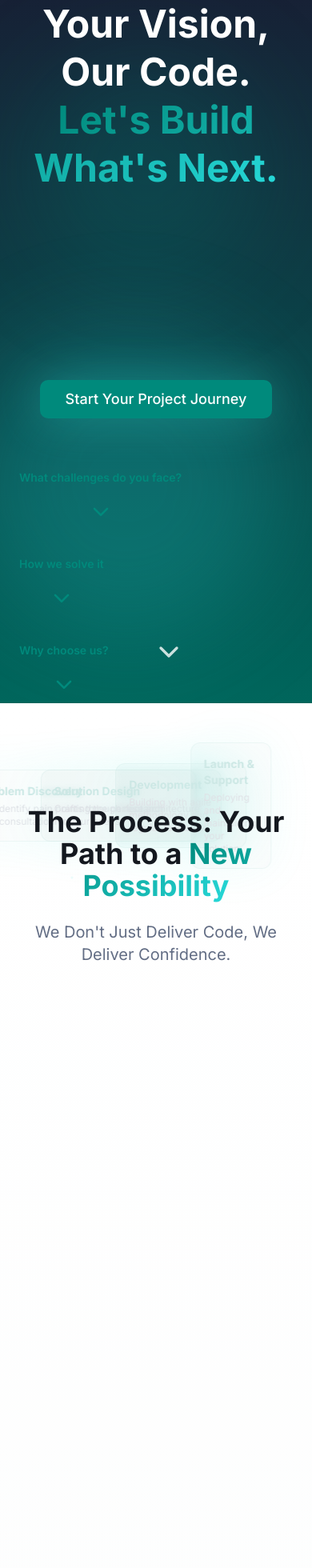
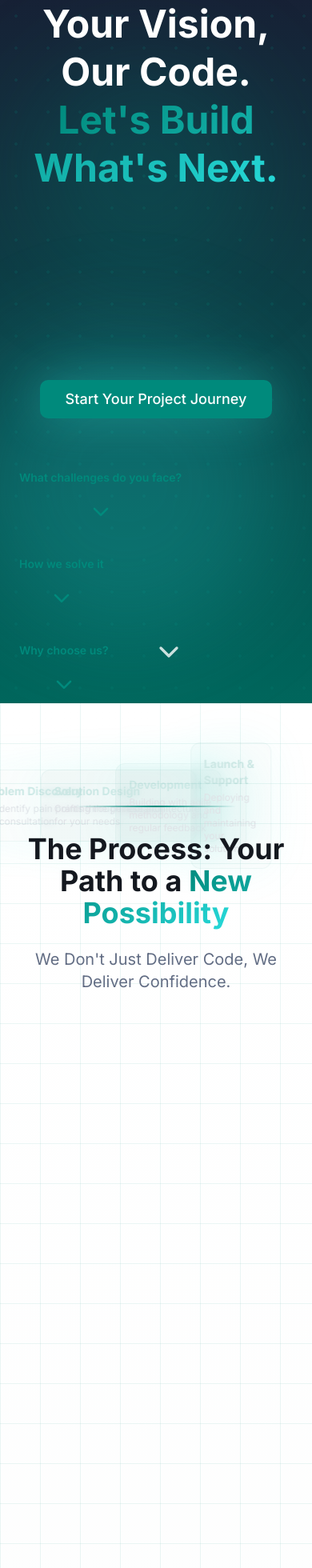
Before and after one commit to sharkmemes/thulium-storyteller, a React (Vite) app: page / in a window 390 px wide. Shown: the top 1960 px of the page at 80% size. Built offline with nearby package versions, Linux system fonts and the light colour scheme; the HTML template or start-up script is replaced by a standard one.

Commit message:
Add grid and line reveals

```diff
--- a/src/components/CTASection.tsx
+++ b/src/components/CTASection.tsx
@@ -1,10 +1,14 @@
 import { motion } from 'framer-motion';
 import { Button } from '@/components/ui/button';
 import { ArrowRight, Mail, Calendar } from 'lucide-react';
+import GridBackground from './GridBackground';
+import DecorativeLine from './DecorativeLine';
+import ScrollReveal from './ScrollReveal';
 
 const CTASection = () => {
   return (
     <section className="py-32 bg-gradient-hero relative overflow-hidden">
+      <GridBackground variant="dots" opacity={0.12} />
       {/* Animated background elements */}
       <div className="absolute inset-0 overflow-hidden">
         <div className="absolute top-1/4 left-1/4 w-96 h-96 bg-primary/20 rounded-full blur-3xl animate-float" />
@@ -12,16 +16,13 @@ const CTASection = () => {
       </div>
 
       <div className="container mx-auto px-6 relative z-10">
-        <motion.div
-          initial={{ opacity: 0, y: 30 }}
-          whileInView={{ opacity: 1, y: 0 }}
-          viewport={{ once: true }}
-          className="max-w-5xl mx-auto text-center"
-        >
-          <h2 className="text-5xl md:text-7xl font-bold text-white mb-8 leading-tight">
-            Let's Build the{' '}
-            <span className="text-gradient">Next Possibility</span>
-          </h2>
+        <ScrollReveal direction="fade">
+          <div className="max-w-5xl mx-auto text-center">
+            <DecorativeLine className="mx-auto mb-12" width="250px" />
+            <h2 className="text-5xl md:text-7xl font-bold text-white mb-8 leading-tight">
+              Let's Build the{' '}
+              <span className="text-gradient">Next Possibility</span>
+            </h2>
 
           <p className="text-xl md:text-3xl text-gray-200 mb-12 leading-relaxed">
             Every breakthrough starts with a conversation.
@@ -73,7 +74,8 @@ const CTASection = () => {
               <div className="h-12 w-32 bg-white/20 rounded backdrop-blur-sm" />
             </div>
           </motion.div>
-        </motion.div>
+          </div>
+        </ScrollReveal>
       </div>
     </section>
   );
--- /dev/null
+++ b/src/components/DecorativeLine.tsx
@@ -0,0 +1,35 @@
+import { motion } from 'framer-motion';
+
+interface DecorativeLineProps {
+  orientation?: 'horizontal' | 'vertical';
+  width?: string;
+  height?: string;
+  className?: string;
+  delay?: number;
+}
+
+const DecorativeLine = ({
+  orientation = 'horizontal',
+  width = '100%',
+  height = '2px',
+  className = '',
+  delay = 0,
+}: DecorativeLineProps) => {
+  const isHorizontal = orientation === 'horizontal';
+
+  return (
+    <motion.div
+      className={`bg-gradient-to-r from-transparent via-primary to-transparent ${className}`}
+      style={{
+        width: isHorizontal ? width : height,
+        height: isHorizontal ? height : width,
+      }}
+      initial={{ scaleX: isHorizontal ? 0 : 1, scaleY: isHorizontal ? 1 : 0, opacity: 0 }}
+      whileInView={{ scaleX: 1, scaleY: 1, opacity: 1 }}
+      viewport={{ once: true }}
+      transition={{ duration: 1, delay, ease: 'easeInOut' }}
+    />
+  );
+};
+
+export default DecorativeLine;
--- /dev/null
+++ b/src/components/GridBackground.tsx
@@ -0,0 +1,55 @@
+import { motion } from 'framer-motion';
+
+interface GridBackgroundProps {
+  variant?: 'default' | 'dots' | 'lines';
+  opacity?: number;
+  className?: string;
+}
+
+const GridBackground = ({ variant = 'default', opacity = 0.1, className = '' }: GridBackgroundProps) => {
+  return (
+    <div className={`absolute inset-0 overflow-hidden pointer-events-none ${className}`}>
+      {variant === 'default' && (
+        <div
+          className="absolute inset-0"
+          style={{
+            backgroundImage: `linear-gradient(hsl(var(--primary) / ${opacity}) 1px, transparent 1px), linear-gradient(90deg, hsl(var(--primary) / ${opacity}) 1px, transparent 1px)`,
+            backgroundSize: '50px 50px',
+          }}
+        />
+      )}
+
+      {variant === 'dots' && (
+        <div
+          className="absolute inset-0"
+          style={{
+            backgroundImage: `radial-gradient(circle, hsl(var(--primary) / ${opacity}) 2px, transparent 2px)`,
+            backgroundSize: '40px 40px',
+          }}
+        />
+      )}
+
+      {variant === 'lines' && (
+        <>
+          {[...Array(20)].map((_, i) => (
+            <motion.div
+              key={i}
+              className="absolute h-px bg-primary"
+              style={{
+                top: `${i * 5}%`,
+                left: 0,
+                right: 0,
+                opacity: opacity,
+              }}
+              initial={{ scaleX: 0 }}
+              animate={{ scaleX: 1 }}
+              transition={{ duration: 1, delay: i * 0.05 }}
+            />
+          ))}
+        </>
+      )}
+    </div>
+  );
+};
+
+export default GridBackground;
--- a/src/components/Hero.tsx
+++ b/src/components/Hero.tsx
@@ -5,6 +5,8 @@ import { Button } from '@/components/ui/button';
 import gsap from 'gsap';
 import { ScrollTrigger } from 'gsap/ScrollTrigger';
 import InteractiveArrow from './InteractiveArrow';
+import GridBackground from './GridBackground';
+import DecorativeLine from './DecorativeLine';
 
 gsap.registerPlugin(ScrollTrigger);
 
@@ -65,6 +67,8 @@ const Hero = () => {
       ref={heroRef}
       className="relative min-h-screen flex items-center justify-center overflow-hidden bg-gradient-hero"
     >
+      <GridBackground variant="dots" opacity={0.15} />
+
       {/* Animated background elements */}
       <div className="absolute inset-0 overflow-hidden">
         <div className="absolute top-20 left-10 w-72 h-72 bg-primary/20 rounded-full blur-3xl animate-float" />
--- a/src/components/ImpactSection.tsx
+++ b/src/components/ImpactSection.tsx
@@ -3,6 +3,9 @@ import { motion } from 'framer-motion';
 import gsap from 'gsap';
 import { ScrollTrigger } from 'gsap/ScrollTrigger';
 import { TrendingUp, TrendingDown, Zap, Users } from 'lucide-react';
+import GridBackground from './GridBackground';
+import DecorativeLine from './DecorativeLine';
+import ScrollReveal from './ScrollReveal';
 
 gsap.registerPlugin(ScrollTrigger);
 
@@ -52,21 +55,20 @@ const ImpactSection = () => {
   }, []);
 
   return (
-    <section ref={sectionRef} className="py-32 bg-secondary overflow-hidden">
-      <div className="container mx-auto px-6 mb-12">
-        <motion.div
-          initial={{ opacity: 0, y: 20 }}
-          whileInView={{ opacity: 1, y: 0 }}
-          viewport={{ once: true }}
-          className="text-center"
-        >
+    <section ref={sectionRef} className="py-32 bg-secondary overflow-hidden relative">
+      <GridBackground variant="lines" opacity={0.05} />
+      <div className="container mx-auto px-6 mb-12 relative z-10">
+        <ScrollReveal direction="fade">
+          <div className="text-center">
+            <DecorativeLine className="mx-auto mb-8" width="180px" />
             <h2 className="text-4xl md:text-6xl font-bold text-white mb-6">
               The <span className="text-gradient">Impact</span>
             </h2>
             <p className="text-xl md:text-2xl text-gray-300 max-w-3xl mx-auto">
               Real Results. Real Success Stories.
             </p>
-        </motion.div>
+          </div>
+        </ScrollReveal>
       </div>
 
       <div ref={containerRef} className="relative h-[600px]">
@@ -89,8 +91,8 @@ const ImpactSection = () => {
               {impacts.map((impact, index) => {
                 const Icon = impact.icon;
                 return (
+                  <ScrollReveal key={index} direction="up" delay={index * 0.1}>
                     <motion.div
-                    key={index}
                       className={`metric-${index} bg-white/10 backdrop-blur-lg rounded-2xl p-8 border border-white/20 hover:border-primary transition-smooth`}
                       whileHover={{ scale: 1.05 }}
                     >
@@ -100,6 +102,7 @@ const ImpactSection = () => {
                     </div>
                     <div className="text-xl text-gray-300">{impact.label}</div>
                   </motion.div>
+                  </ScrollReveal>
                 );
               })}
             </div>
--- a/src/components/ProcessSection.tsx
+++ b/src/components/ProcessSection.tsx
@@ -5,6 +5,9 @@ import { ScrollTrigger } from 'gsap/ScrollTrigger';
 import { Lightbulb, Palette, Code, TestTube, Rocket } from 'lucide-react';
 import AnimatedPath from './AnimatedPath';
 import InteractiveArrow from './InteractiveArrow';
+import GridBackground from './GridBackground';
+import DecorativeLine from './DecorativeLine';
+import ScrollReveal from './ScrollReveal';
 
 gsap.registerPlugin(ScrollTrigger);
 
@@ -93,6 +96,7 @@ const ProcessSection = () => {
 
   return (
     <section ref={sectionRef} className="py-32 bg-gradient-subtle relative">
+      <GridBackground variant="default" opacity={0.08} />
       <AnimatedPath
         startPoint={{ x: 10, y: 10 }}
         endPoint={{ x: 90, y: 90 }}
@@ -106,6 +110,7 @@ const ProcessSection = () => {
       />
       <div className="container mx-auto px-6 relative z-10">
         <div ref={titleRef} className="text-center mb-20">
+          <DecorativeLine className="mx-auto mb-8" width="200px" />
           <motion.h2
             initial={{ opacity: 0, y: 20 }}
             whileInView={{ opacity: 1, y: 0 }}
@@ -130,13 +135,14 @@ const ProcessSection = () => {
           {processSteps.map((step, index) => {
             const Icon = step.icon;
             return (
+              <ScrollReveal key={index} direction={index % 2 === 0 ? 'left' : 'right'} delay={0.2}>
                 <div
-                key={index}
                   className={`process-step-${index} flex flex-col md:flex-row items-center gap-12 ${
                     index % 2 === 1 ? 'md:flex-row-reverse' : ''
                   }`}
                 >
                   <div className="flex-1">
+                    <DecorativeLine orientation="vertical" width="100px" className="mb-6" delay={0.3} />
                     <div className="inline-flex items-center justify-center w-20 h-20 rounded-2xl bg-primary/10 mb-6 shadow-elegant">
                     <Icon className="w-10 h-10 text-primary" />
                   </div>
@@ -169,6 +175,7 @@ const ProcessSection = () => {
                     </div>
                   </div>
                 </div>
+              </ScrollReveal>
             );
           })}
         </div>
--- /dev/null
+++ b/src/components/ScrollReveal.tsx
@@ -0,0 +1,44 @@
+import { motion } from 'framer-motion';
+import { ReactNode } from 'react';
+
+interface ScrollRevealProps {
+  children: ReactNode;
+  direction?: 'up' | 'down' | 'left' | 'right' | 'fade';
+  delay?: number;
+  duration?: number;
+  className?: string;
+}
+
+const ScrollReveal = ({
+  children,
+  direction = 'up',
+  delay = 0,
+  duration = 0.6,
+  className = '',
+}: ScrollRevealProps) => {
+  const variants = {
+    up: { y: 60, opacity: 0 },
+    down: { y: -60, opacity: 0 },
+    left: { x: 60, opacity: 0 },
+    right: { x: -60, opacity: 0 },
+    fade: { opacity: 0 },
+  };
+
+  return (
+    <motion.div
+      initial={variants[direction]}
+      whileInView={{ x: 0, y: 0, opacity: 1 }}
+      viewport={{ once: true, margin: '-100px' }}
+      transition={{
+        duration,
+        delay,
+        ease: [0.25, 0.4, 0.25, 1],
+      }}
+      className={className}
+    >
+      {children}
+    </motion.div>
+  );
+};
+
+export default ScrollReveal;
--- a/src/components/ServicesSection.tsx
+++ b/src/components/ServicesSection.tsx
@@ -1,6 +1,9 @@
 import { motion } from 'framer-motion';
 import { Globe, Smartphone, Monitor } from 'lucide-react';
 import { Card, CardContent } from '@/components/ui/card';
+import GridBackground from './GridBackground';
+import DecorativeLine from './DecorativeLine';
+import ScrollReveal from './ScrollReveal';
 
 const services = [
   {
@@ -25,14 +28,12 @@ const services = [
 
 const ServicesSection = () => {
   return (
-    <section className="py-32 bg-background">
-      <div className="container mx-auto px-6">
-        <motion.div
-          initial={{ opacity: 0, y: 20 }}
-          whileInView={{ opacity: 1, y: 0 }}
-          viewport={{ once: true }}
-          className="text-center mb-20"
-        >
+    <section className="py-32 bg-background relative">
+      <GridBackground variant="dots" opacity={0.06} />
+      <div className="container mx-auto px-6 relative z-10">
+        <ScrollReveal direction="fade">
+          <div className="text-center mb-20">
+            <DecorativeLine className="mx-auto mb-8" width="150px" />
             <h2 className="text-4xl md:text-6xl font-bold mb-6">
               Our Services: The Tools for Your{' '}
               <span className="text-gradient">Transformation</span>
@@ -40,21 +41,14 @@ const ServicesSection = () => {
             <p className="text-xl md:text-2xl text-muted-foreground max-w-3xl mx-auto">
               Custom Solutions for Every Digital Frontier
             </p>
-        </motion.div>
+          </div>
+        </ScrollReveal>
 
         <div className="grid md:grid-cols-3 gap-8 max-w-7xl mx-auto">
           {services.map((service, index) => {
             const Icon = service.icon;
             return (
-              <motion.div
-                key={index}
-                initial={{ opacity: 0, y: 30 }}
-                whileInView={{ opacity: 1, y: 0 }}
-                viewport={{ once: true }}
-                transition={{ delay: index * 0.2 }}
-                whileHover={{ scale: 1.05, y: -10 }}
-                className="transition-smooth"
-              >
+              <ScrollReveal key={index} direction="up" delay={index * 0.1}>
                 <Card className="h-full border-2 hover:border-primary hover:shadow-glow transition-smooth">
                   <CardContent className="p-8">
                     <div
@@ -68,7 +62,7 @@ const ServicesSection = () => {
                     </p>
                   </CardContent>
                 </Card>
-              </motion.div>
+              </ScrollReveal>
             );
           })}
         </div>
```
Lines whose indentation alone changed are shown as unchanged.
